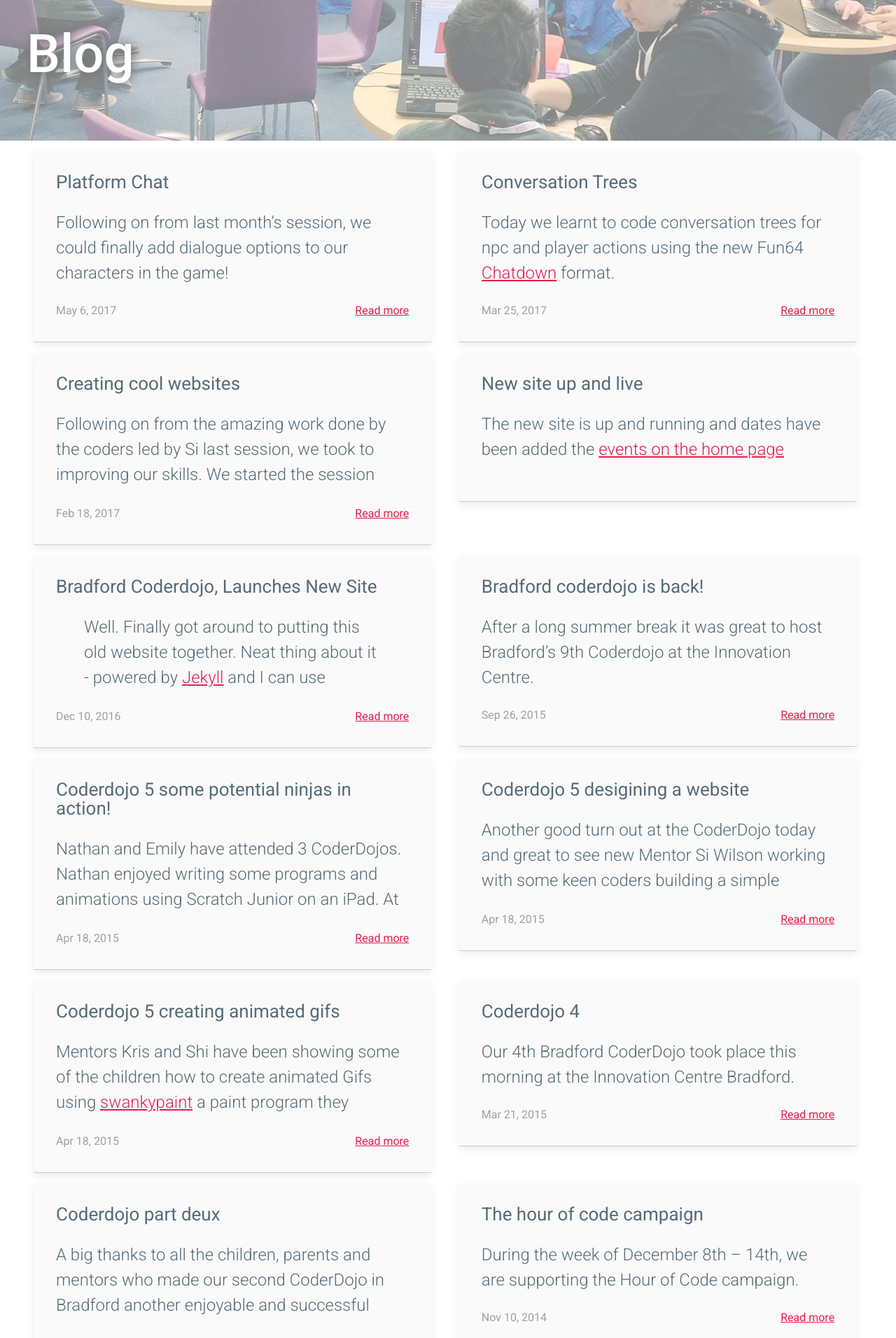
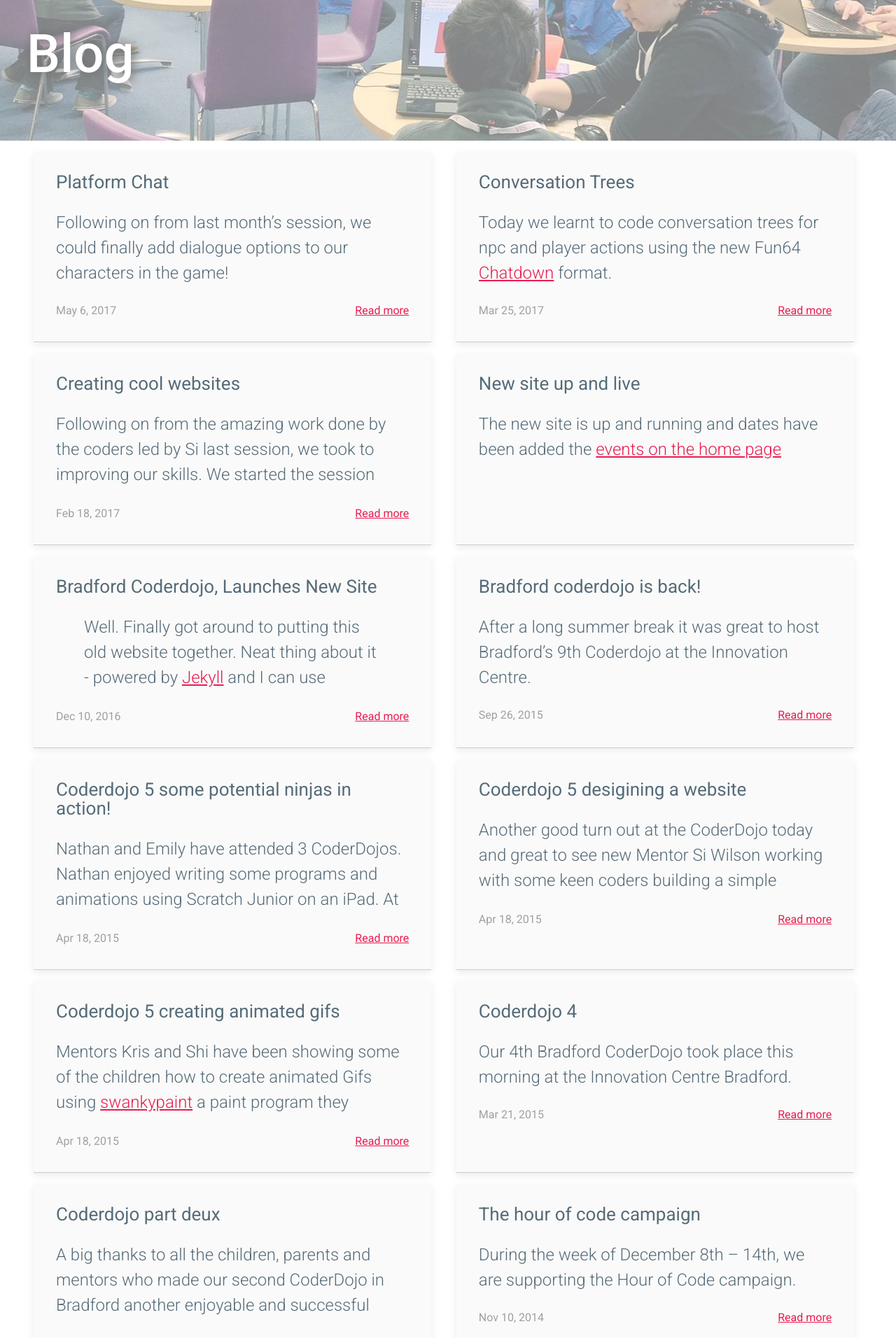
Before and after one commit to bradford-coderdojo/bradford-coderdojo.github.io, a Jekyll site: the page built from blog/index.html, in a window 1280 px wide. Shown: the part 411-2323 px from the top of the page at 70% size. Built offline with Jekyll 4.4.1, drawn with Linux system fonts in a browser that asks for light colours; the list of posts is cut into pages by our own code.

Commit message:
flexing them boxes

```diff
--- a/blog/index.html
+++ b/blog/index.html
@@ -4,6 +4,7 @@
 image: dojo-00
 ---
 
+<div class="article_wrap">
 {% for post in paginator.posts %}
 <article>
     <a class="post-title" href="{{ post.url }}">{{ post.title }}</a>
@@ -19,6 +20,7 @@
     {% endif %}
 </article>
 {% endfor %}
+</div>
 {% if paginator.total_pages > 1 %}
     {% if paginator.previous_page %}
         <a href="{{ paginator.previous_page_path | prepend: site.baseurl | replace: '//', '/' }}">&larr; Previous page</a>
--- a/css/style.css
+++ b/css/style.css
@@ -15,6 +15,12 @@
 
 nav {
   display: flex;
+  display: -webkit-box;      /* OLD - iOS 6-, Safari 3.1-6 */
+  display: -moz-box;         /* OLD - Firefox 19- (buggy but mostly works) */
+  display: -ms-flexbox;      /* TWEENER - IE 10 */
+  display: -webkit-flex;     /* NEW - Chrome */
+  -moz-box-align: center;
+  -ms-box-align: center;
   -webkit-box-align: center;
   align-items: center;
 }
@@ -215,6 +221,10 @@
     width: 100%;
     justify-content: flex-end;
     display: flex;
+	display: -webkit-box;      /* OLD - iOS 6-, Safari 3.1-6 */
+	display: -moz-box;         /* OLD - Firefox 19- (buggy but mostly works) */
+	display: -ms-flexbox;      /* TWEENER - IE 10 */
+	display: -webkit-flex;     /* NEW - Chrome */
 }
 nav ul li, footer ul li {
     padding-right: 1em;
@@ -241,7 +251,10 @@
      margin: 0;
  }
 
-
+.article_wrap {
+    display: flex;
+    flex-wrap: wrap;
+}
 
  /*Some default max sizes to prevent mobile view from stretching */
  section img {
```
